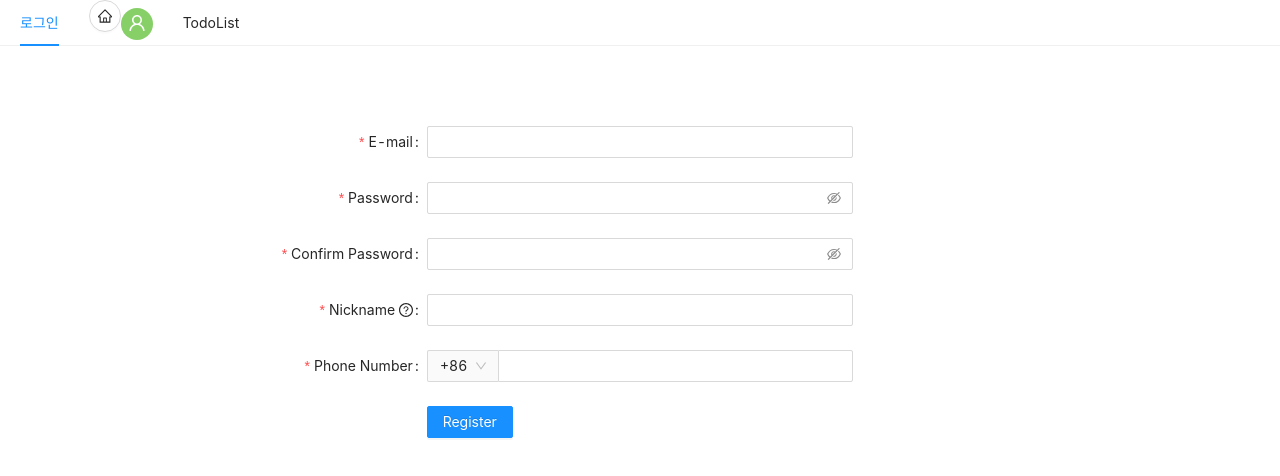
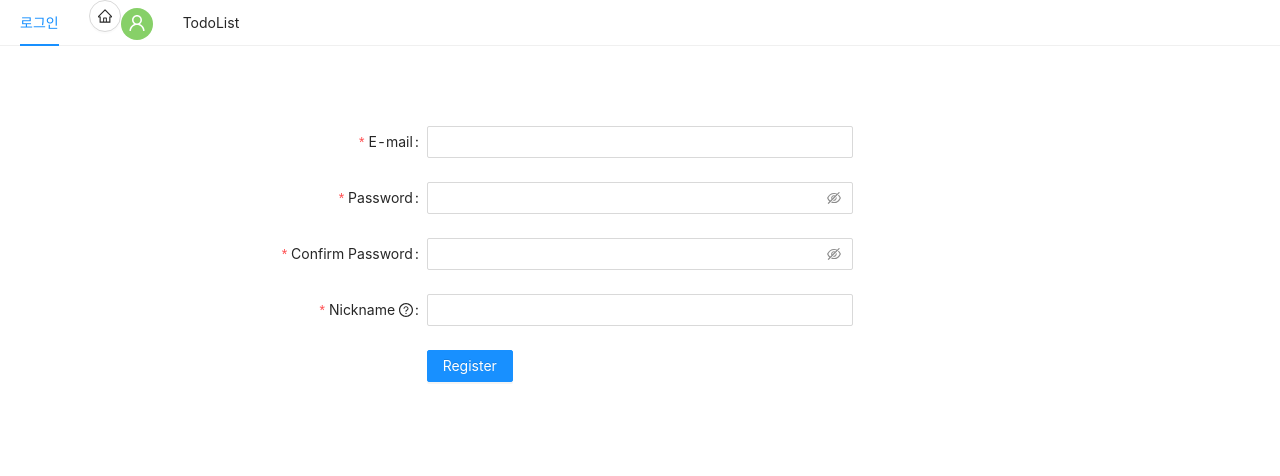
Before and after one commit to FlaSh0211/ToDoList, a React (Create React App) app: page /register in a window 1280 px wide. Shown: the top 476 px of the page. Built offline with nearby package versions, Linux system fonts and the light colour scheme.

Commit message:
회원가입 처리 기능 구현

```diff
--- a/src/component/Form/Form.js
+++ b/src/component/Form/Form.js
@@ -1,4 +1,4 @@
-import React from 'react';
+import React, { useState } from 'react';
 import { Form, Input, Tooltip, Select, Button } from 'antd';
 import { QuestionCircleOutlined } from '@ant-design/icons';
 const { Option } = Select;
@@ -41,22 +41,27 @@ const tailFormItemLayout = {
 
 const RegisterForm = () => {
     const [form] = Form.useForm();
-
+    const [inputs, setInputs] = useState({
+        email: "",
+        password: "",
+        nickname: ""
+    });
     const onFinish = (values) => {
         console.log('Received values of form: ', values);
     };
-  const prefixSelector = (
-    <Form.Item name="prefix" noStyle>
-      <Select
-        style={{
-          width: 70,
-        }}
-      >
-        <Option value="86">+86</Option>
-        <Option value="87">+87</Option>
-      </Select>
-    </Form.Item>
-  );
+    const onChange = e => {
+        setInputs({...inputs, [e.target.name]: e.target.value})
+    }
+    const handleSubmit = e => {
+        e.preventDefault();
+        let data = {
+            email: inputs.email,
+            password: inputs.password,
+            nickname: inputs.nickname
+        };
+        console.log(data,'데이터');
+
+    }
 
     return (
         <Form style={{marginTop: "80px"}}
@@ -69,6 +74,7 @@ const RegisterForm = () => {
             prefix: '86',
         }}
         scrollToFirstError
+        onSubmit = {handleSubmit}
         >
         <Form.Item
             name="email"
@@ -84,7 +90,7 @@ const RegisterForm = () => {
             },
             ]}
         >
-        <Input />
+            <Input name="email"/>
         </Form.Item>
         <Form.Item
             name="password"
@@ -97,7 +103,7 @@ const RegisterForm = () => {
             ]}
             hasFeedback
         >
-        <Input.Password />
+            <Input.Password name="password"/>
         </Form.Item>
         <Form.Item
             name="confirm"
@@ -139,24 +145,7 @@ const RegisterForm = () => {
             },
             ]}
         >
-        <Input />
-      </Form.Item>
-      <Form.Item
-        name="phone"
-        label="Phone Number"
-        rules={[
-          {
-            required: true,
-            message: 'Please input your phone number!',
-          },
-        ]}
-      >
-        <Input
-          addonBefore={prefixSelector}
-          style={{
-            width: '100%',
-          }}
-        />
+            <Input name="nickname"/>
         </Form.Item>
         <Form.Item {...tailFormItemLayout}>
             <Button type="primary" htmlType="submit">
```
Lines whose indentation alone changed are shown as unchanged.
